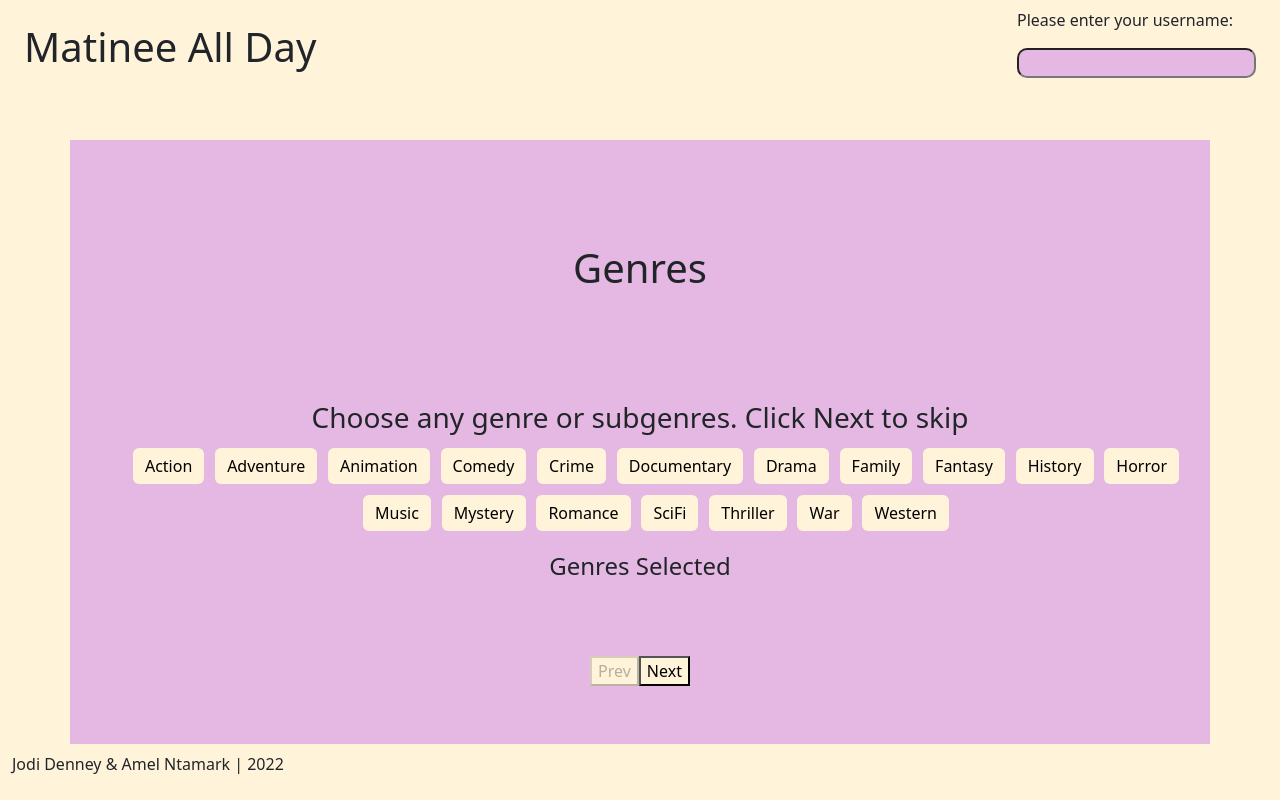
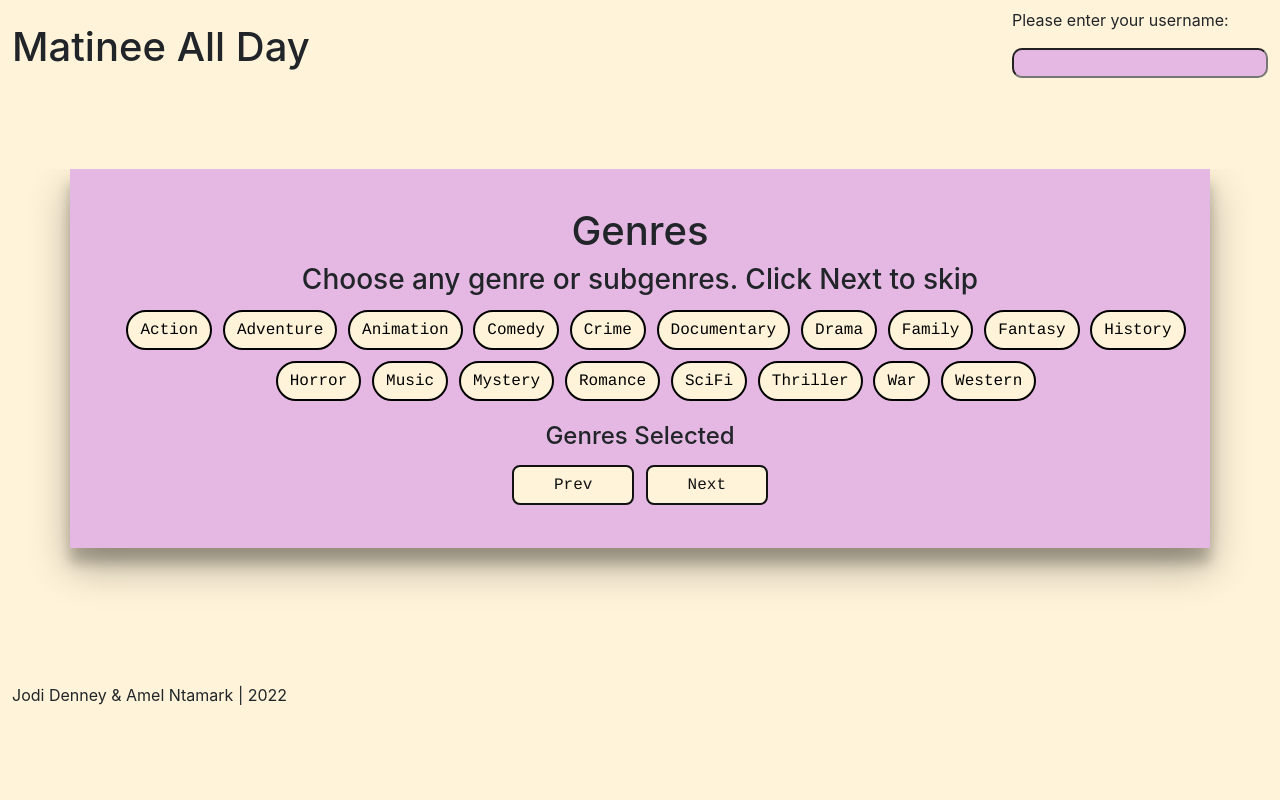
Before and after one commit to J-J-D/Capstone, a React (Create React App) app: page / in a window 1280 px wide. Built offline with nearby package versions, Linux system fonts and the light colour scheme.

Commit message:
fix navbar padding

```diff
--- a/public/index.html
+++ b/public/index.html
@@ -14,6 +14,10 @@
       rel="stylesheet"
       integrity="sha384-gH2yIJqKdNHPEq0n4Mqa/HGKIhSkIHeL5AyhkYV8i59U5AR6csBvApHHNl/vI1Bx"
       crossorigin="anonymous"
+    />
+    <link
+      rel="stylesheet"
+      href="https://fonts.googleapis.com/css?family=Cousine"
     />
     <link rel="apple-touch-icon" href="%PUBLIC_URL%/logo192.png" />
     <!--
--- a/src/App.tsx
+++ b/src/App.tsx
@@ -51,15 +51,14 @@ const [sessionId, setSessionId] = useState(0)
     return (
       <div className="App container-fluid">
         <nav className="navbar">
-          <div className="container-fluid nav-container">
-            <div className="project-title">
+            <div className="project-title ">
               <h1>Matinee All Day</h1>
             </div>
             <div className="login-form">
               <UserLoginForm handleSubmission={loginUser} userId ={login.id}/>
             </div>
-          </div>
         </nav>
+
         <section>
           {displayToggle()}
         </section>
--- a/src/components/Eras.tsx
+++ b/src/components/Eras.tsx
@@ -14,9 +14,9 @@ const Eras = (props: ErasProps) => {
 const TMDB_DECADES = ["1970s", "1980s", "1990s", "2000s", "2010s", "2020 Onward"]
 
     return (
-        <div className="eras-container">
-            <h3 className="eras-details">Which decade? Click Next to skip and not specify</h3>
-            <ul className="eras-details">
+        <div className="pink-background">
+            <h3 className="pink-background">Which decade? Click Next to skip and not specify</h3>
+            <ul className="pink-background">
             {TMDB_DECADES.map(decade => {
                 let erasButtonId: string = `${decade}-button`
                     return (
@@ -27,7 +27,7 @@ const TMDB_DECADES = ["1970s", "1980s", "1990s", "2000s", "2010s", "2020 Onward"
                     )
                 })}
             </ul>
-            <h4 className="eras-details">Decade Selected {userPrefs.era}</h4>
+            <h4 className="pink-background">Decade Selected {userPrefs.era}</h4>
         </div>
     )
 }
--- a/src/components/Genres.tsx
+++ b/src/components/Genres.tsx
@@ -23,9 +23,9 @@ const Genres = (props: GenresProps) => {
 
 
     return (
-        <div className="genre-container">
-            <h3 className="genre-details">Choose any genre or subgenres.  Click Next to skip</h3>
-            <ul className="genre-details">
+        <div className="pink-background">
+            <h3 className="pink-background">Choose any genre or subgenres.  Click Next to skip</h3>
+            <ul className="pink-background">
                 {TMDB_GENRES.map(genre => {
                     let genreButtonId: string = `${genre}-button`
                     return (
@@ -37,7 +37,7 @@ const Genres = (props: GenresProps) => {
                     )
                 })}
             </ul>
-            <h4 className="genre-container">Genres Selected {userPrefs.genre}</h4>
+            <h4 className="pink-background">Genres Selected {userPrefs.genre}</h4>
         </div>
     )
     }
--- a/src/components/InputForm.tsx
+++ b/src/components/InputForm.tsx
@@ -78,15 +78,15 @@ const InputForm = (props: InputFormProps) => {
 
     return (
         <div className="InputForm align-items-center container">
-            <div className="InputTitle InputForm">
-                <h1 className="InputTitle InputForm">{InputTitles[page]}</h1>
+            <div className="InputTitle pink-background">
+                <h1 className="InputTitle pink-background">{InputTitles[page]}</h1>
             </div>
-            <div className="Preferences InputForm">{pageDisplay()}</div>
-            <div className="FormNav InputForm">
-                <button disabled = {page === 0} onClick={() => {
+            <div className="Preferences pink-background">{pageDisplay()}</div>
+            <div className="FormNav pink-background">
+                <button className="cute-button" disabled={page === 0} onClick={() => {
                     setPage((curPage) => curPage - 1)
                 }}>Prev</button>
-                <button onClick={() => {
+                <button className="cute-button" onClick={() => {
                     if (page === InputTitles.length -1)
                         {
                         postSession(userPrefs);
--- a/src/components/MovieDisplay.tsx
+++ b/src/components/MovieDisplay.tsx
@@ -52,10 +52,10 @@ const MovieDisplay = (props: MovieDisplayProps) => {
         // Movie rec has been received and the plot description is hidden
         return (
             <div className="movie-display align-items-center container">
-                <h1 className="movie-details">
+                <h1 className="pink-background">
                     {movieDetails?.title}
                 </h1>
-                <p className="movie-details">
+                <p className="pink-background">
                     {movieDetails?.release_date.slice(0, 4)}
                 </p>
                 <img
@@ -83,17 +83,17 @@ const MovieDisplay = (props: MovieDisplayProps) => {
         // Movie rec has been received and the plot description is visible
         return (
             <div className="movie-display align-items-center container">
-                <h1 className="movie-details">
+                <h1 className="pink-background">
                     {movieDetails?.title}
                 </h1>
-                <p className="movie-details">
+                <p className="pink-background">
                     {movieDetails?.release_date.slice(0, 4)}
                 </p>
                 <img
                 src={`https://image.tmdb.org/t/p/w185${movieDetails.poster}`}
                 alt={`Movie poster for ${movieDetails.title} retrieved from The Movie Database`}
                 ></img>
-                <p className="movie-details">
+                <p className="pink-background">
                     {movieDetails.overview}
                 </p>
                 <button
--- a/src/components/Runtime.tsx
+++ b/src/components/Runtime.tsx
@@ -13,9 +13,9 @@ const Runtime = (props: RuntimeProps) => {
     const TMDB_MAX_TIMES = ["90 minutes", "2 hours"]
 
     return (
-        <div className="runtime-container">
-            <h3 className="runtime-details">Approximate maximum movie length?</h3>
-            <ul className="runtime-details">
+        <div className="pink-background">
+            <h3 className="pink-background">Approximate maximum movie length?</h3>
+            <ul className="pink-background">
             {TMDB_MAX_TIMES.map(time => {
                 let runtimeButtonId: string
                 if ('90 minutes' === time) {
--- a/src/index.css
+++ /dev/null
@@ -1,13 +0,0 @@
-body {
-  margin: 0;
-  font-family: -apple-system, BlinkMacSystemFont, 'Segoe UI', 'Roboto', 'Oxygen',
-    'Ubuntu', 'Cantarell', 'Fira Sans', 'Droid Sans', 'Helvetica Neue',
-    sans-serif;
-  -webkit-font-smoothing: antialiased;
-  -moz-osx-font-smoothing: grayscale;
-}
-
-code {
-  font-family: source-code-pro, Menlo, Monaco, Consolas, 'Courier New',
-    monospace;
-}
--- a/src/styles.sass
+++ b/src/styles.sass
@@ -1,12 +1,16 @@
 $matinee-pink: #e4b8e2
 $matinee-cream: #fff3d9
-$matinee-blue: #90bed3
+$matinee-blue: #B3CAFB
 
 *
     background-color: $matinee-cream
+    font-family: "Inter",sans-serif
 
-.nav-container
-    padding-bottom: 3%
+.navbar
+    padding-bottom: 6%
+
+.project-title
+    font-family: "Cousine", sans-serif
 
 .InputForm
     background-color: $matinee-pink
@@ -18,6 +22,7 @@ $matinee-blue: #90bed3
     text-align: center
     padding-top: 3%
     padding-bottom: 3%
+    box-shadow: rgba(0, 0, 0, 0.3) 0px 19px 38px, rgba(0, 0, 0, 0.22) 0px 15px 12px
 
 .movie-display
     background-color: $matinee-pink
@@ -25,23 +30,9 @@ $matinee-blue: #90bed3
     flex-direction: column
     padding-top: 3%
     padding-bottom: 3%
+    box-shadow: rgba(0, 0, 0, 0.3) 0px 19px 38px, rgba(0, 0, 0, 0.22) 0px 15px 12px
 
-.genre-container
-    background-color: $matinee-pink
-
-.genre-details
-    background-color: $matinee-pink
-
-.eras-container
-    background-color: $matinee-pink
-
-.eras-details
-    background-color: $matinee-pink
-
-.runtime-container
-    background-color: $matinee-pink
-
-.runtime-details
+.pink-background
     background-color: $matinee-pink
 
 .movie-details
@@ -51,13 +42,67 @@ $matinee-blue: #90bed3
     --bs-btn-color: black
     --bs-btn-bg: #fff3d9
     --bs-btn-border-color: $matinee-cream
-    --bs-btn-hover-bg: #90bed3
+    --bs-btn-hover-bg: #ded2b8
     --bs-btn-hover-color: black
-    --bs-btn-hover-border-color: #90bed3
+    --bs-btn-hover-border-color: #ded2b8
     --bs-btn-active-color: black
-    --bs-btn-active-bg: #90bed3
-    --bs-btn-active-border-color: #90bed3
+    --bs-btn-active-bg: #ded2b8
+    --bs-btn-active-border-color: ##ded2b8
     --bs-btn-focus-shadow-rgb: 144,190,21
     margin: .5%
-    --bs-btn-box-shadow: inset 0 1px 0 rgba(255, 255, 255, 0.15),0 1px 1px rgba(0, 0, 0, 0.075)
-    --bs-btn-focus-box-shadow: 0 0 0 0.25rem rgba(#fcfcfc)
+    --bs-btn-box-shadow: inset 0 0.5px 0 rgba(180, 170, 148, 0.794),0 1px 1px rgba(180, 170, 148, 0.075)
+    --bs-btn-focus-box-shadow: 0 0 0 0.1rem rgba(180, 170, 148)
+    border-radius: 30px
+    border: 2px solid
+    font-family: "Cousine", sans-serif
+
+.cute-button
+    align-items: center
+    background-color: fff3d9
+    border: 2px solid #111
+    border-radius: 8px
+    box-sizing: border-box
+    color: #111
+    cursor: pointer
+    display: inline-block
+    font-family: "Cousine", sans-serif
+    font-size: 16px
+    height: 40px
+    line-height: 24px
+    max-width: 100%
+    padding: 0 25px
+    margin: .5%
+    position: relative
+    text-align: center
+    text-decoration: none
+    user-select: none
+    -webkit-user-select: none
+    touch-action: manipulation
+
+    &:after
+        background-color: #111
+        border-radius: 8px
+        content: ""
+        display: block
+        height: 48px
+        left: 0
+        width: 100%
+        position: absolute
+        top: -2px
+        transform: translate(8px, 8px)
+        transition: transform .2s ease-out
+        z-index: -1
+
+    &:hover:after
+        transform: translate(0, 0)
+
+    &:active
+        background-color: #ffdeda
+        outline: 0
+
+    &:hover
+        outline: 0
+
+@media (min-width: 768px)
+.cute-button
+    padding: 0 40px
```
